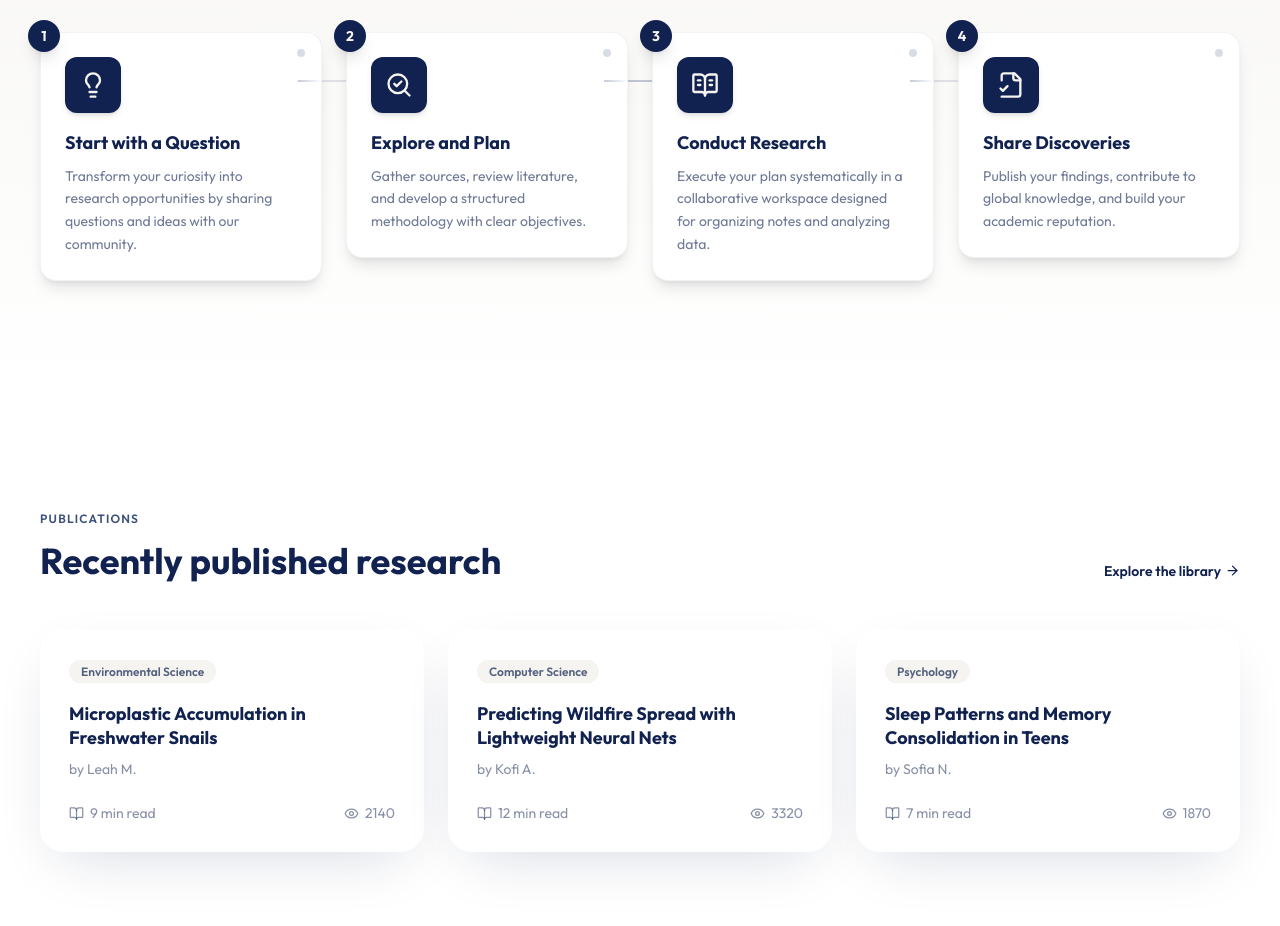
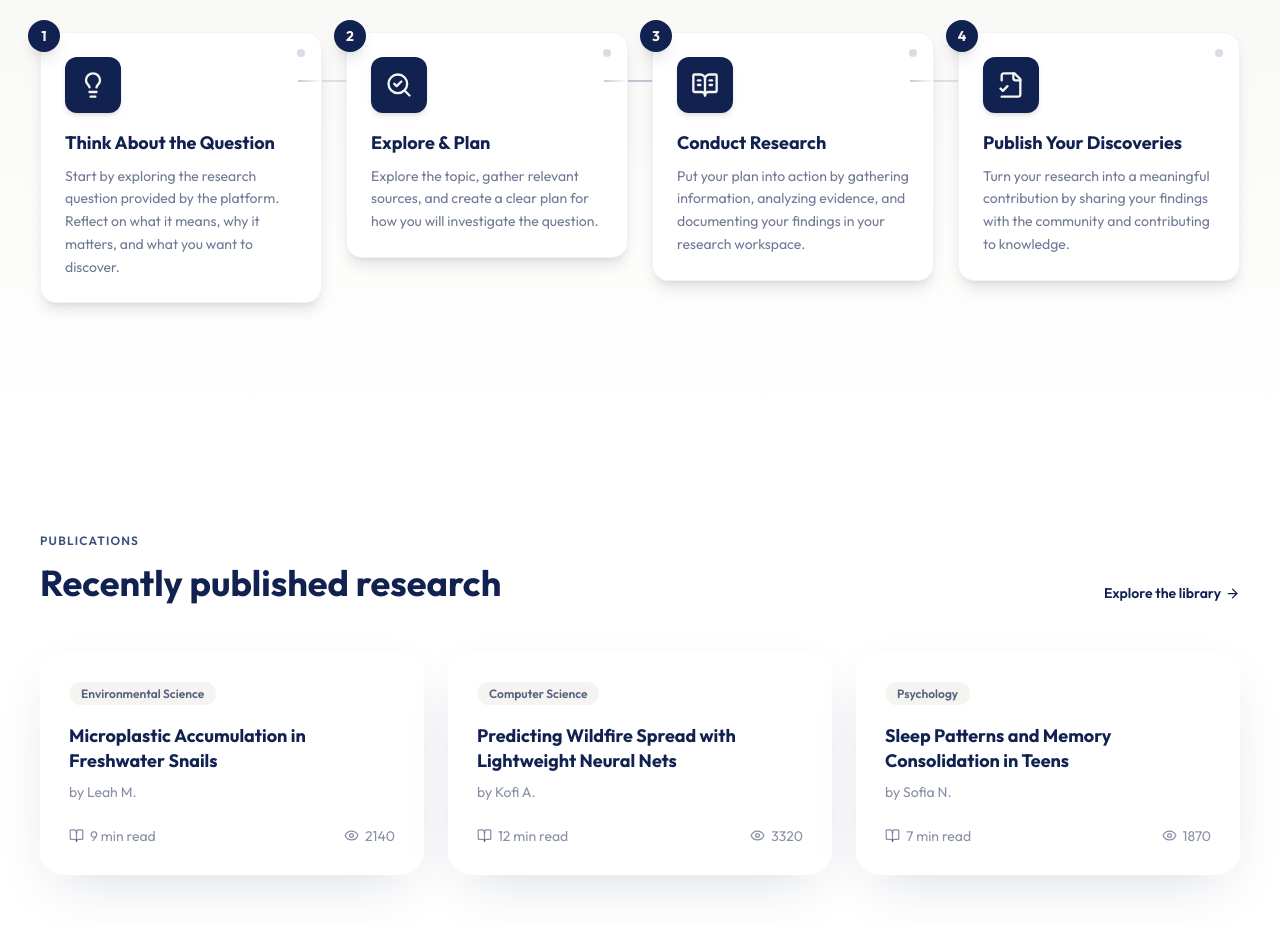
Before and after one commit to Kaliza-e/Tour, a Next.js app: page / in a window 1280 px wide. Shown: the part 3740-4666 px from the top of the page. Built offline with nearby package versions, Linux system fonts and the light colour scheme.

Commit message:
updating the journey wordings

```diff
--- a/app/page.tsx
+++ b/app/page.tsx
@@ -70,23 +70,23 @@ const featuredPapers = [
 
 const journey = [
   {
-    label: "Start with a Question",
-    desc: "Transform your curiosity into research opportunities by sharing questions and ideas with our community.",
+    label: "Think About the Question",
+    desc: "Start by exploring the research question provided by the platform. Reflect on what it means, why it matters, and what you want to discover.",
     icon: Lightbulb,
   },
   {
-    label: "Explore and Plan",
-    desc: "Gather sources, review literature, and develop a structured methodology with clear objectives.",
+    label: "Explore & Plan",
+    desc: "Explore the topic, gather relevant sources, and create a clear plan for how you will investigate the question.",
     icon: SearchCheck,
   },
   {
     label: "Conduct Research",
-    desc: "Execute your plan systematically in a collaborative workspace designed for organizing notes and analyzing data.",
+    desc: "Put your plan into action by gathering information, analyzing evidence, and documenting your findings in your research workspace.",
     icon: BookOpenText,
   },
   {
-    label: "Share Discoveries",
-    desc: "Publish your findings, contribute to global knowledge, and build your academic reputation.",
+    label: "Publish Your Discoveries",
+    desc: "Turn your research into a meaningful contribution by sharing your findings with the community and contributing to knowledge.",
     icon: FileCheck2,
   },
 ];
```
